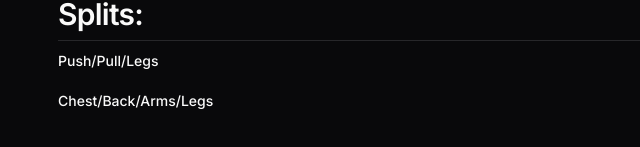
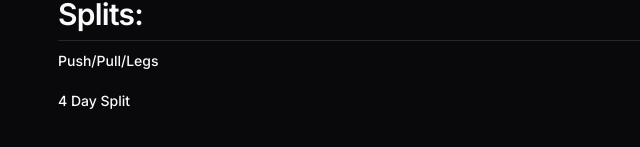
Before and after one commit to Dillonzellis/training-program, a Next.js app: page / in a window 1280 px wide. Shown: the part 309-456 px from the top of the page, without its empty margins (22-662 px from the left). Built offline with nearby package versions, Linux system fonts and the light colour scheme.

Commit message:
fix: correct landing page 4 day split path

```diff
--- a/src/app/page.tsx
+++ b/src/app/page.tsx
@@ -22,7 +22,7 @@ export default function Home() {
             </Button>
 
             <Button asChild className="p-0" variant="link">
-              <Link href="/">Chest/Back/Arms/Legs</Link>
+              <Link href="/4-day-split">4 Day Split</Link>
             </Button>
           </div>
         </div>
```
